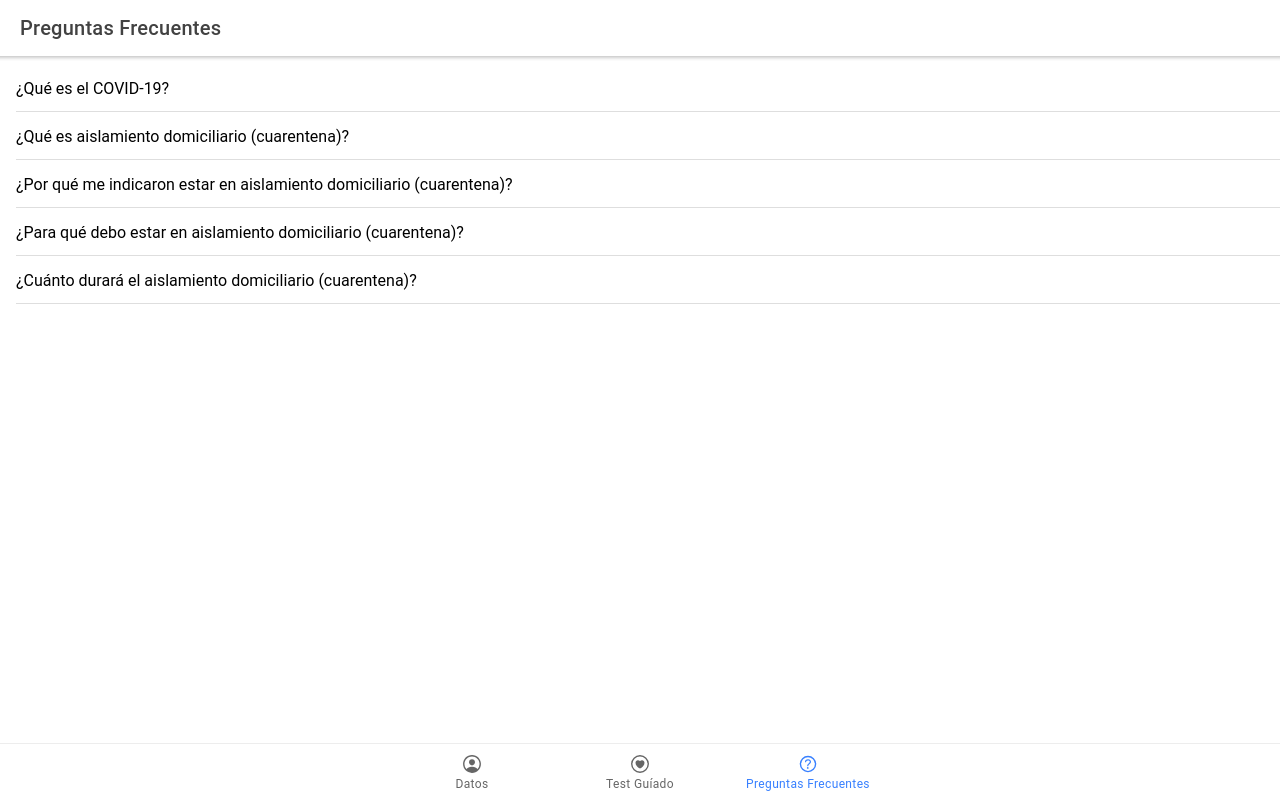
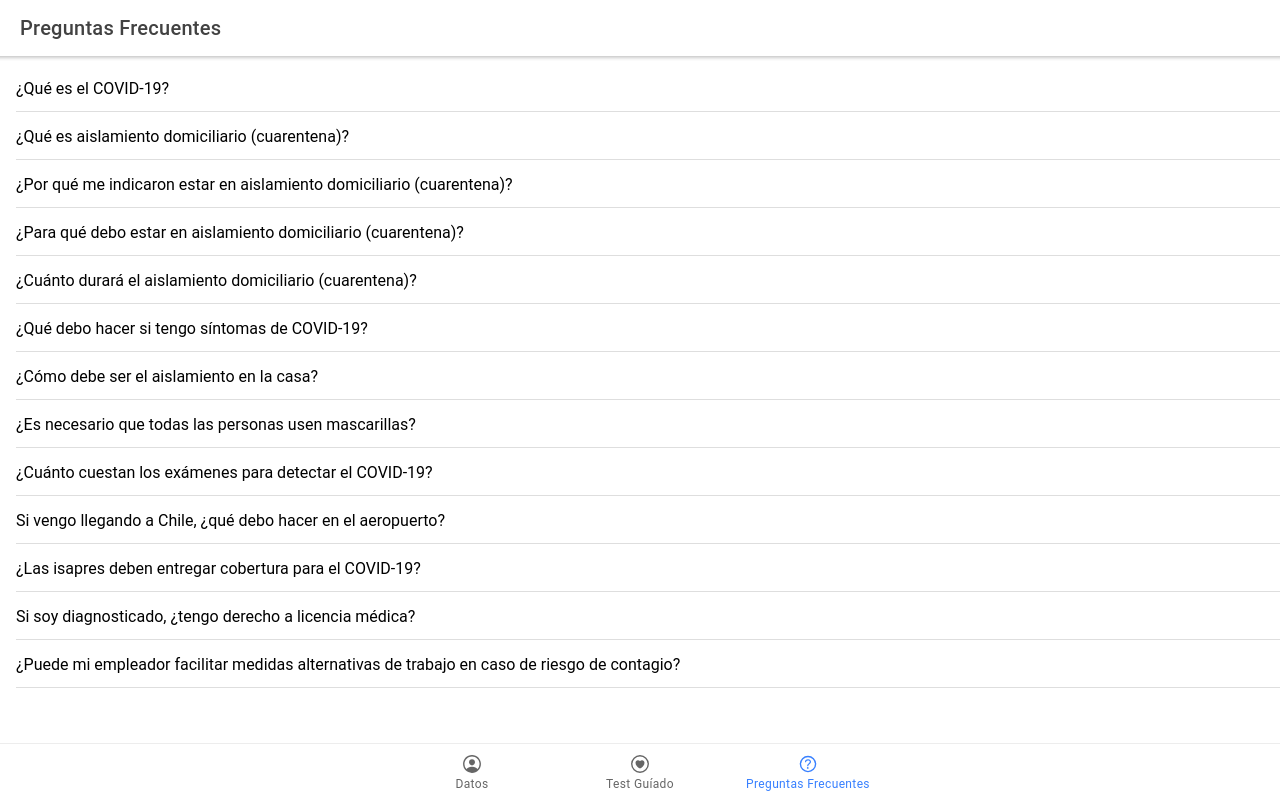
Before and after one commit to tvargasvicencio/NotCovid19, a React (Create React App) app: page /tab3 in a window 1280 px wide. Built offline with nearby package versions, Linux system fonts and the light colour scheme.

Commit message:
Muestra resultados preliminares para test guíado

```diff
--- a/src/components/ExploreContainer.tsx
+++ b/src/components/ExploreContainer.tsx
@@ -9,7 +9,12 @@ const ExploreContainer: React.FC<ContainerProps> = ({ name }) => {
   return (
     <div className="container">
       <strong>{name}</strong>
-      <p>Explore <a target="_blank" rel="noopener noreferrer" href="https://ionicframework.com/docs/components">UI Components</a></p>
+      <p>Con esta aplicación puede consultar en forma privada sus síntomas y evaluar si es posible que esté contagiado con coronavirus (covid-19) para obtener recomendaciones sobre qué hacer y cuando es necesario que acuda a un hospital.
+Todas las preguntas serán privadas, y no se compartirá información de ningún tipo con terceros sin su autorización.
+Esta aplicación de ninguna manera puede reemplazar a una consulta médica normal, pues para ello, se requiere de la interacción directa entre el médico y el paciente.
+Hay que recordar que el diagnóstico médico se basa en la revisión médica y el examen clínico así como de los resultados de los exámenes auxiliares que solicite el médico en los casos que considere necesarios.
+Este servicio virtual es solo informativo y no reemplaza una consulta real.
+</p>
     </div>
   );
 };
--- a/src/components/PreguntasFrecuentes.tsx
+++ b/src/components/PreguntasFrecuentes.tsx
@@ -37,7 +37,11 @@ class PreguntasFrecuentes extends React.Component<{},  SintomasInterface> {
                         <IonLabel>{value.pregunta}</IonLabel>
                     </IonItem>
                     }>
-                        <IonItem><p>{ ReactHtmlParser(value.respuesta)}</p></IonItem>
+                        <IonItem><p>
+                            { value.respuesta.map((linea, i) => {
+                                return ReactHtmlParser(linea+"<br/><br/>")
+                            })}
+                            </p></IonItem>
                 </Collapsible>
             )
             itemsFaqs.push(pregunta);
--- a/src/json/preguntas.json
+++ b/src/json/preguntas.json
@@ -2,26 +2,76 @@
     "pregunta1":{
         "id":1,
         "pregunta":"¿Qué es el COVID-19? ",
-        "respuesta":"Es una enfermedad infecciosa causada por el coronavirus recientemente descubierto (SARS-CoV-2) que produce síntomas similares a la gripe y en algunos casos Infección Respiratoria Aguda Grave."
+        "respuesta":["Es una enfermedad infecciosa causada por el coronavirus recientemente descubierto (SARS-CoV-2) que produce síntomas similares a la gripe y en algunos casos Infección Respiratoria Aguda Grave."]
     },
     "pregunta2":{
         "id":2,
         "pregunta":"¿Qué es aislamiento domiciliario (cuarentena)? ",
-        "respuesta":"Es una restricción de las actividades que se realizan habitualmente fuera del domicilio, para aquellas personas que estuvieron expuestas a un agente infeccioso, y que actualmente no tienen síntomas. Pudiendo desarrollar la enfermedad y por lo tanto transmitirla a otras personas."
+        "respuesta":["Es una restricción de las actividades que se realizan habitualmente fuera del domicilio, para aquellas personas que estuvieron expuestas a un agente infeccioso, y que actualmente no tienen síntomas. Pudiendo desarrollar la enfermedad y por lo tanto transmitirla a otras personas."]
     },
     "pregunta3":{
         "id":3,
         "pregunta":"¿Por qué me indicaron estar en aislamiento domiciliario (cuarentena)? ",
-        "respuesta":"1. Porque he regresado de un país que tiene un brote activo de COVID-19. <br/>2. Porque estuve en contacto estrecho con un caso confirmado de COVID-19. "
+        "respuesta":["1. Porque he regresado de un país que tiene un brote activo de COVID-19. <br/>2. Porque estuve en contacto estrecho con un caso confirmado de COVID-19. "]
     },
     "pregunta4":{
         "id":4,
         "pregunta":"¿Para qué debo estar en aislamiento domiciliario (cuarentena)? ",
-        "respuesta":"1. Para prevenir que en caso de enfermarme de COVID-19 contagie a otras personas. <br/> 2. Para acceder al tratamiento en caso de presentar la enfermedad. "
+        "respuesta":["1. Para prevenir que en caso de enfermarme de COVID-19 contagie a otras personas. <br/> 2. Para acceder al tratamiento en caso de presentar la enfermedad. "]
     },
     "pregunta5":{
         "id":5,
         "pregunta":"¿Cuánto durará el aislamiento domiciliario (cuarentena)? ",
-        "respuesta":"El aislamiento domiciliario (cuarentena) durará 14 días, desde que estuvo en contacto con una persona con COVID-19 en su periodo sintomático o desde la fecha de salida de un país que tiene un brote activo de COVID-19. El tiempo del aislamiento domiciliario (cuarentena) está determinado por el periodo de incubación del SARS-CoV-2."
+        "respuesta":["El aislamiento domiciliario (cuarentena) durará 14 días, desde que estuvo en contacto con una persona con COVID-19 en su periodo sintomático o desde la fecha de salida de un país que tiene un brote activo de COVID-19. El tiempo del aislamiento domiciliario (cuarentena) está determinado por el periodo de incubación del SARS-CoV-2."]
+    },
+    "pregunta6":{
+        "id":6,
+        "pregunta":"¿Qué debo hacer si tengo síntomas de COVID-19?",
+        "respuesta":["Si la persona viene llegando a Chile desde el extranjero o estuvo en contacto directo con alguien contagiado y presenta síntomas, debe acercarse inmediatamente al centro de urgencia más cercano (cesfam, hospital o clínica). Una vez allí se activará el protocolo donde se realizará el examen para confirmar o descartar el virus. Importante: si la persona tiene los síntomas, debe usar mascarilla y tratar de evitar el transporte público (sobre todo el Metro en horario punta) para no exponer a los demás. Si el test da positivo, será enviada a su casa para proceder al aislamiento, ya que muy pocos casos son los que requieren internación en el centro de salud."]
+    },
+    "pregunta7":{
+    	"id":7,
+    	"pregunta":"¿Cómo debe ser el aislamiento en la casa?",
+        "respuesta":["Los médicos pueden enviar a los pacientes leves a recuperarse en su casa, bajo las siguientes condiciones:",
+            "- El contagiado debe dormir en una pieza solo. Si no se puede, que tenga al menos un metro de distancia con otros. La habitación debe tener ventilación.",
+        "- Moverse lo menos posible por la casa.",
+        "- Tener sus propios utensilios para comer (vasos, bombillas, cubiertos, etc.) y no compartirlos. Se deben lavar con detergente.",
+         "- Preferir toallas de papel y usar una toalla individual.",
+         "- La persona que atienda al enfermo debe usar mascarilla y lavarse las manos tras cada contacto. En caso de tener contacto con fluidos corporales, debe usar guantes desechables y ojalá delantal plástico.",
+        "- Los desechos deben ponerse en una bolsa plástica, cerrarla y botarla.",
+        "- El baño debe ser desinfectado al menos una vez al día con cloro diluido en agua (450 cc de agua y 50 cc de cloro) y también desinfectar las La ropa sucia y todos los textiles usados por el paciente se deben poner en bolsas plásticas y no se deben agitar. Hay que lavarlos a máquina a 60-90 ºC con detergente normal y secar bien.",
+        "- Todos quienes viven con el paciente deben ser monitoreados por la Autoridad Sanitaria."]
+    },
+    "pregunta8":{
+        "id":8,
+        "pregunta":"¿Es necesario que todas las personas usen mascarillas?",
+        "respuesta":["No. La mascarilla solo sirve si una persona tiene síntomas respiratorios como tos o fiebre, las personas sanas no necesitan usarla. En los hospitales se recomienda que la usen quienes estén a cargo del cuidado de los enfermos, para reducir la posibilidad de transmitir el virus al personal de salud o a otros pacientes."]
+    },
+    "pregunta9":{
+    	"id":9,
+        "pregunta":"¿Cuánto cuestan los exámenes para detectar el COVID-19?",
+        "respuesta":["El examen es gratuito para todos los usuarios de Fonasa. Los exámenes realizados con objetivo de manejo de salud pública, como por ejemplo, los que se tomen en el aeropuerto tampoco tienen costo. Por otra parte, las personas que aunque no sean casos sospechosos, pero aún así quieran hacerse el examen, éste tiene cobertura de Fonasa, es decir, el costo máximo no será superior a los $14.040 como copago, si se realiza el test en una clínica bajo el sistema de Modalidad de Libre Elección, en convenio con Fonasa."]
+    },
+    "pregunta10":{
+        "id":10,
+        "pregunta":"Si vengo llegando a Chile, ¿qué debo hacer en el aeropuerto?",
+        "respuesta":["A partir del miércoles 18 de marzo, se cerrarán todas las fronteras terrestres, marítimas y áreas de nuestro país para el tránsito de personas extranjeras. Esto no afectará la entrada y salida de carga ni de los transportistas, para continuar garantizando el abastecimiento normal. Los nacionales chilenos y los residentes permanentes en Chile, que provengan de lugares de alto riesgo, podrán ingresar a nuestro país sometiéndose a la Aduana Sanitaria y a una cuarentena obligatoria de 14 días.",
+        "Países de alto riesgo:",
+        "Irán, China, Alemania, Francia, España, Italia, Corea del Sur, Japón, Perú, Bolivia y Argentina."]
+    },
+    "pregunta11":{
+        "id":11,
+        "pregunta":"¿Las isapres deben entregar cobertura para el COVID-19?",
+        "respuesta":["Sí. Según la Superintendencia de Salud, las Isapres al ser parte de la seguridad social y de la protección del derecho a la salud, no podrán, en ningún caso, excluir la cobertura a la enfermedad aunque haya sido declarada pandemia."]
+        },
+    "pregunta12":{
+        "id":12,
+        "pregunta":"Si soy diagnosticado, ¿tengo derecho a licencia médica?",
+        "respuesta":["Sí, los trabajadores diagnosticados con COVID-19 tendrán derecho a licencia y a todos los derechos que eso significa. Sin embargo. Se deberá evaluar si el contagio se dio en una situación laboral o externa. De ser externa, la institución previsional de salud (Isapre o Fonasa). De ser laboral, los administradores de seguros y accidentes profesionales deberán hacerse cargo.Infórmate más en www.direcciondeltrabajo.cl o llamando al 600 450 4000."]
+    },
+        "pregunta13":{
+        "id":13,
+        "pregunta":"¿Puede mi empleador facilitar medidas alternativas de trabajo en caso de riesgo de contagio?",
+        "respuesta":["El empleador está obligado a tomar todas las medidas para proteger la salud de los trabajadores, informando los riesgos y manteniendo las condiciones de higiene y seguridad con el fin de evitar la propagación del virus. Además, el empleador y el trabajador podrán acordar mutuamente trabajar a distancia u otro medio alternativo."]
     }
 }
--- a/src/pages/Tab1.tsx
+++ b/src/pages/Tab1.tsx
@@ -14,10 +14,10 @@ const Tab1: React.FC = () => {
       <IonContent>
         <IonHeader collapse="condense">
           <IonToolbar>
-            <IonTitle size="large">¡Bienvenido!</IonTitle>
+            <IonTitle size="large">CoronaChecker</IonTitle>
           </IonToolbar>
         </IonHeader>
-        <ExploreContainer name="Tab 1 page" />
+        <ExploreContainer name="¡Bienvenido!" />
       </IonContent>
     </IonPage>
   );
```
Also changed, not shown: src/components/TestGuiado.tsx (+66 -6 lines).
